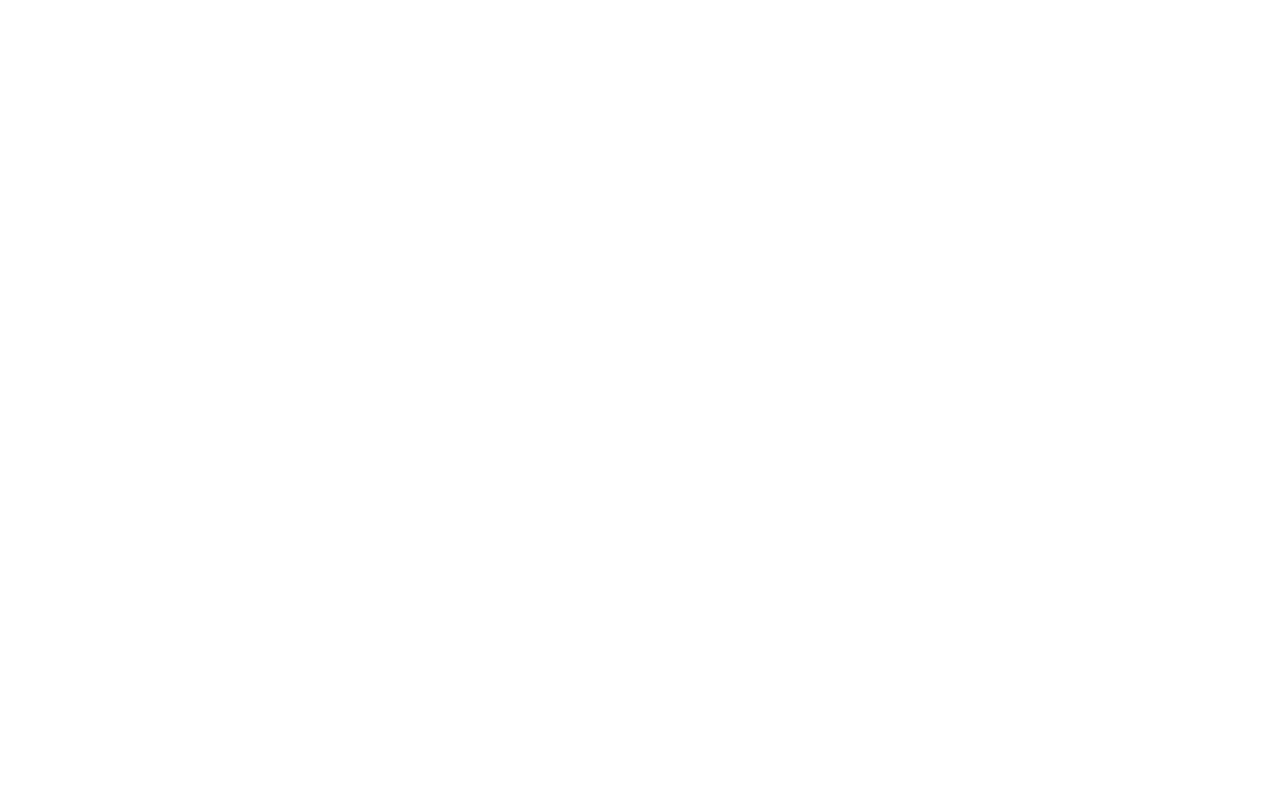
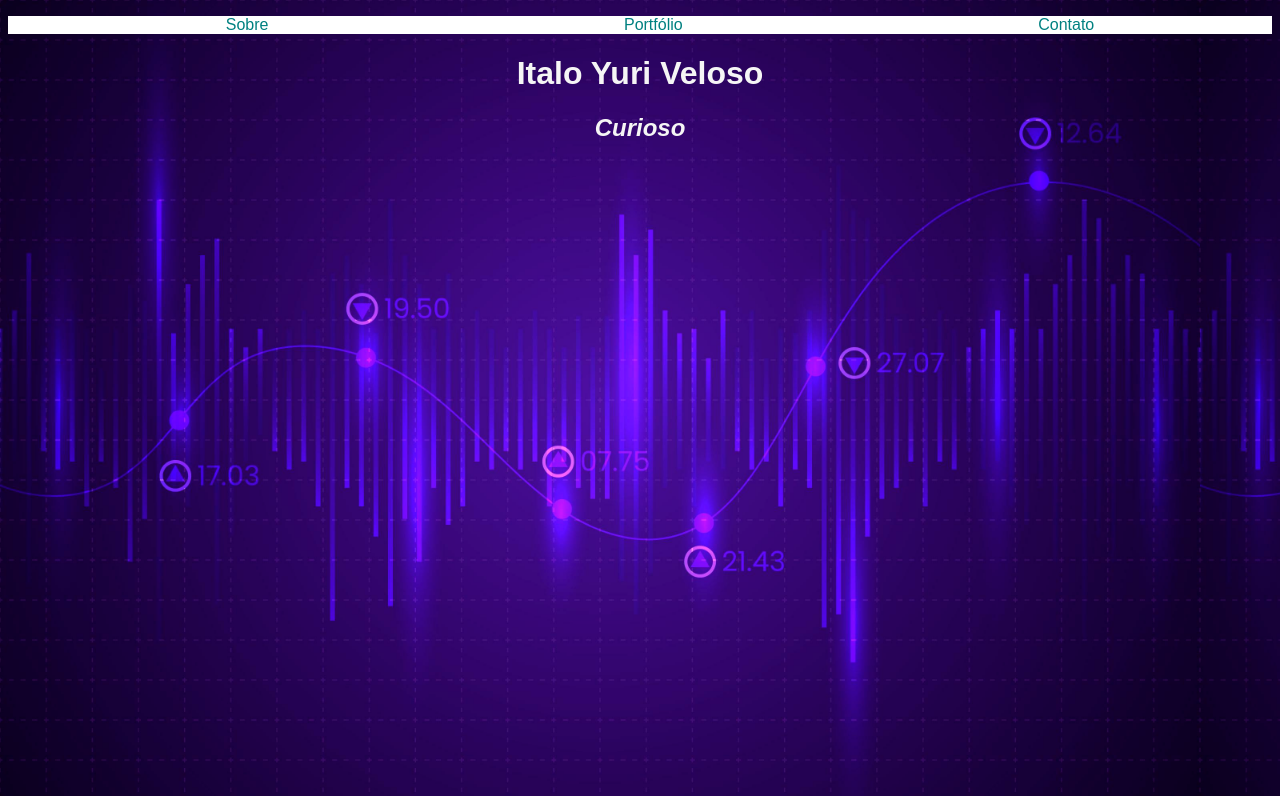
Before and after one commit to italoyuri/italoyuri.github.io, a plain HTML site: page index.html in a window 1280 px wide. Shown: the top 796 px of the page. Drawn offline with Linux system fonts and the light colour scheme.

Commit message:
teste de cor

```diff
--- /dev/null
+++ b/css/estilos.css
@@ -0,0 +1,42 @@
+body {
+  background-image: url('images/forex-trading-background/4046565.jpg');
+  background-size: auto 100vh;
+  font-family: Arial;
+  height: 100vh;
+}
+
+.menu {
+  background-color: white;
+}
+
+.menu ul {
+  display: flex;
+  justify-content: space-around;
+}
+
+.menu li {
+ list-style: none;
+}
+
+a {
+  color: teal;
+  text-decoration: none;
+}
+
+a:hover {
+  text-decoration: underline;
+}
+
+.site-subtitle,
+.site-title {
+  color: whitesmoke;
+  text-align: center;
+}
+
+.site-subtitle {
+ font-style: italic;
+}
+
+main {
+    height: 960px;
+}
--- a/index.html
+++ b/index.html
@@ -1,12 +1,27 @@
 <!DOCTYPE html>
-<html lang="pt-br">
+<html lang="en">
 <head>
-    <meta charset="UTF-8">
-    <meta http-equiv="X-UA-Compatible" content="IE=edge">
-    <meta name="viewport" content="width=device-width, initial-scale=1.0">
-    <title>Website</title>
+  <meta charset="UTF-8">
+  <title>Italo Yuri Veloso</title>
+  <link rel="stylesheet" href="css/estilos.css">
 </head>
 <body>
+  <header>
+		<nav class="menu">
+			<ul>
+				<li><a href="#">Sobre</a></li>
+				<li><a href="#">Portfólio</a></li>
+				<li><a href="#">Contato</a></li>
+			</ul>
+		</nav>
+		<h1 class="site-title">Italo Yuri Veloso</h1>
+		<h2 class="site-subtitle">Curioso</h2>
+  </header>
+  <main>
 
+  </main>
+  <footer>
+    Créditos: O background é <a href="https://br.freepik.com/vetores-gratis/forex-trading-background_9263456.htm#query=banco%20de&position=6&from_view=keyword">Imagem de pikisuperstar</a> no Freepik
+  </footer>
 </body>
 </html>
```
Also changed, not shown: css/images/forex-trading-background/4046565.jpg (added), css/images/forex-trading-background/License free.txt (added), css/images/forex-trading-background/License premium.txt (added), 2 other files.
